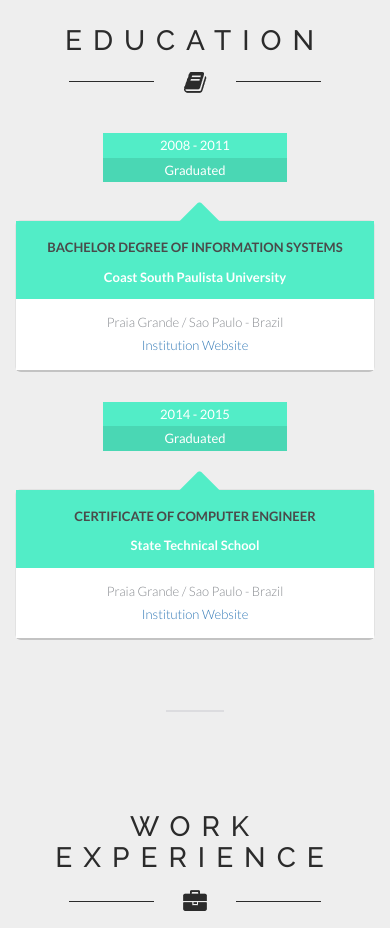
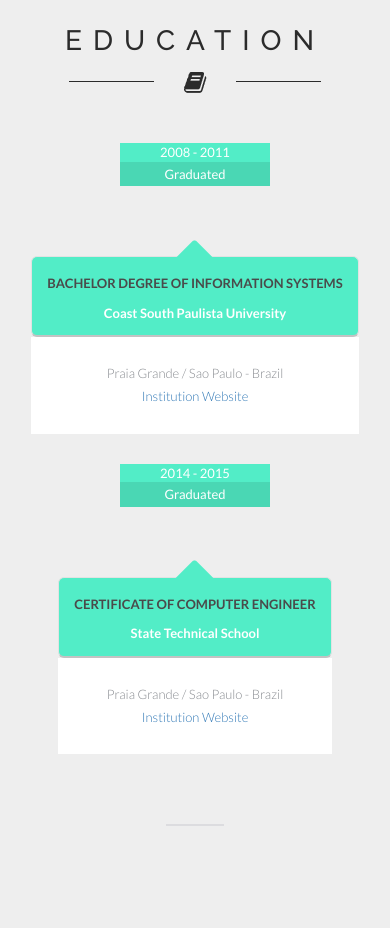
Before and after one commit to diegochagas/diegochagas.github.io, a React (Create React App) app: page / in a window 390 px wide. Shown: the part 2000-2928 px from the top of the page. Built offline with nearby package versions, Linux system fonts and the light colour scheme.

Commit message:
Fix position of the education places with display flex

```diff
--- a/src/components/education.js
+++ b/src/components/education.js
@@ -27,12 +27,14 @@
 						<div className="edu-grids">
 							{graduations.map(graduation => {
 								return(
-									<div className="col-md-6 edu-grid" key={graduation.degree}>
-										<p>{`${graduation.beginYear} - ${graduation.endYear}`}</p>
-										<span>{graduation.status}</span>
-										<img src={upArrow} alt="up arrow"/>
-										<div className="edu-border">
-											<div className="edu-grid-master">
+									<div className="edu-grid" key={graduation.degree}>
+                    <div className="edu-grid-header">
+                      <p>{`${graduation.beginYear} - ${graduation.endYear}`}</p>
+                      <span>{graduation.status}</span>
+                    </div>
+										<div className="edu-grid-body">
+										  <img src={upArrow} alt="up arrow"/>
+											<div className="edu-grid-master edu-border">
 												<h3>{graduation.degree}</h3>
 												<h4>{graduation.institution}</h4>
 											</div>
@@ -48,7 +50,6 @@
 									</div>
 								)
 							})}
-							<div className="clearfix"></div>
 						</div>
 					</div>
 				</div>
--- a/src/styles/education.scss
+++ b/src/styles/education.scss
@@ -11,29 +11,43 @@
   letter-spacing: 18px;
 }
 
-.edu-grid p{
-margin:0px auto;
+.edu-grids {
+  display: flex;
+  flex-wrap: wrap;
+  justify-content: space-around;
+  margin-top: 50px;
+}
+
+.edu-grid {
+  display: flex;
+  flex-direction: column;
+  align-items: center;
+  max-width: 350px;
+}
+
+.edu-grid-header {
+  width: 150px;
+}
+
+.edu-grid p {
+  display: block;
   color:#ffffff;
   font-size:18px;
   font-family: 'Lato', sans-serif;
-background:#52edc7;
-width: 36%;
-padding: 3px 0;
+  background-color:#52edc7;
+  width: 100%;
 }
 .edu-grid span{
-margin:0px auto;
   display:block;
   color:#ffffff;
   font-size:18px;
   font-family: 'Lato', sans-serif;
-background:#4ad7b4;
-width: 36%;
+  background-color:#4ad7b4;
   padding: 3px 0;
 }
 .edu-grid-master{
-
   background:#52edc7;
-padding: 15px 0;
+  padding: 15px;
 }
 .edu-grid-master h3{
   font-family: 'Lato', sans-serif;
@@ -62,21 +76,17 @@
   color:#888b90;
   font-weight:300;
 }
+
+.edu-grid-body {
+  margin-top:50px;
+}
+
+.edu-grid-body img {
+  margin-bottom: -3px;
+}
+
 .edu-border{
   border:1px solid #e2e2e2;
-margin-top:50px;
   border-radius: 6px;
   border-bottom: 2px solid #c3c3c3;
 }
-.edu-grids {
-  margin-top: 50px;
-}
-.edu-grid{
-position:relative;
-}
-.edu-grid img{
-position:absolute;
-top: 30%;
-left: 44%;
-}
-/*--//education--*/
--- a/src/styles/footer.scss
+++ b/src/styles/footer.scss
@@ -736,39 +736,6 @@
 	.my-skills h3 {
 	  font-size: 32px;
 	}
-	.edu-info h3 {
-	  font-size: 32px;
-	}
-	.edu-grids {
-	  margin-top: 40px;
-	}
-	.edu-grid p {
-	  font-size: 16px;
-	}
-	.edu-grid span {
-	  font-size: 16px;
-	  }
-	.edu-grid p,.edu-grid span {
-	  width: 38%;
-	}
-	.edu-grid img {
-	  left: 43%;
-	}
-	.edu-grid-master h3 {
-	  font-size: 16px;
-	  }
-	.edu-grid-master h4 {
-	  font-size: 16px;
-	  }
-	.edu-grid-info h5 {
-	  font-size: 16px;
-	  }
-	.edu-grid-info {
-	  padding: 25px 22px;
-	}
-	.education {
-	  padding: 45px 0;
-	  }
 	.work-info h3 {
 	  font-size: 32px;
 	  }
@@ -1068,13 +1035,7 @@
 	.my-skill-back {
 	  min-height: 43px;
 	}
-	.edu-info h3 {
-	  font-size: 30px;
-	}
-	.edu-grid {
-	  float: left;
-	  width: 33.3% !important;
-	}
+
 	.skills-grid p {
 	  margin: 3px 0 0 0;
 	  font-size: 14px;
@@ -1082,38 +1043,11 @@
 	.education {
 	  padding: 40px 0;
 	}
-	.edu-grid p, .edu-grid span {
-	  width: 51%;
-	}
-	.edu-border {
-	  margin-top: 38px;
-	  }
-	.edu-grid p ,.edu-grid span{
-	  font-size: 14px;
-	}
-	.edu-grid-master h3,.edu-grid-master h4 {
-	  font-size: 14px;
-	}
-	.edu-grid-info {
-	  padding: 12px 10px;
-	}
-	.edu-grid-info h5 {
-	  font-size: 14px;
-	}
 	.work-experience {
 	  padding: 40px 0;
 	  }
 	.work-info h3 {
 	  font-size: 30px;
-	}
-	.w-grid {
-	  float: left;
-	  width: 31.4%;
-	  padding: 0;
-	  margin-right: 20px;
-	}
-	.w-grid:nth-child(3) {
-	margin-right:0;
 	}
 	.work-grid-info h4 {
 	  font-size: 16px;
@@ -1179,10 +1113,7 @@
 	  margin: 0 auto;
 	  background-size: 319% !important;
 	}
-	.edu-grid img {
-	  top: 25%;
-	  left: 36%;
-	}
+
 	.gallery-section {
 	  padding: 68px 0 0px 0;
 	}
@@ -1402,12 +1333,6 @@
 	.edu-grid:nth-child(3) {
 	  margin: 0;
 	}
-	.w-grid {
-	  float: left;
-	  width: 32.3%;
-	  padding: 0;
-	  margin-right: 9px;
-	}
 	.services-back {
 	  min-height: 33px;
 	}
@@ -1764,20 +1689,10 @@
 	  margin-right: 0px;
 	  margin-bottom: 30px;
 	}
-	.edu-grid img {
-	  top: 29%;
-	  left: 42%;
-	}
+
 	.work-info h3,.ser-info h3,.gallery-section h3,.process h3,.testimonials h3 ,.blog-info h3,.contact-info h3,.sam-head h3{
 	  font-size: 28px;
 		letter-spacing: 11px;
-	}
-	.w-grid {
-	  float: left;
-	  width: 100%;
-	  padding: 0;
-	  margin-right: 0;
-	  margin-bottom: 30px;
 	}
 	.edu-grid p, .edu-grid span {
 	  font-size: 13px;
@@ -2031,9 +1946,6 @@
 .my-skill-back {
   min-height: 17px;
 }
-.edu-grid img {
-  left: 38%;
-}
 .services-back {
   min-height: 18px;
 }
--- a/src/styles/work.scss
+++ b/src/styles/work.scss
@@ -15,12 +15,11 @@
   margin-top: 50px;
   display: flex;
   flex-wrap: wrap;
-  justify-content: space-around;
+  justify-content: space-between;
 }
 
 .work-grid {
   background:white;
-  //margin: 0px 15px;
   margin-bottom: 50px;
 }
 
```
Lines whose indentation alone changed are shown as unchanged.
